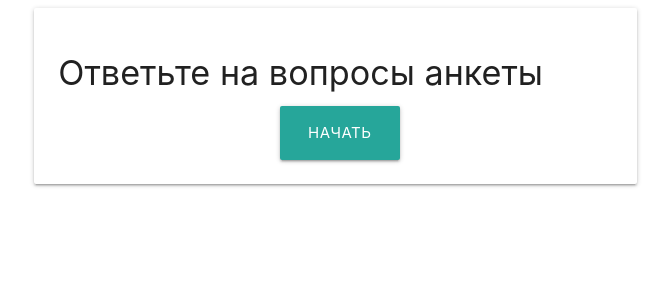
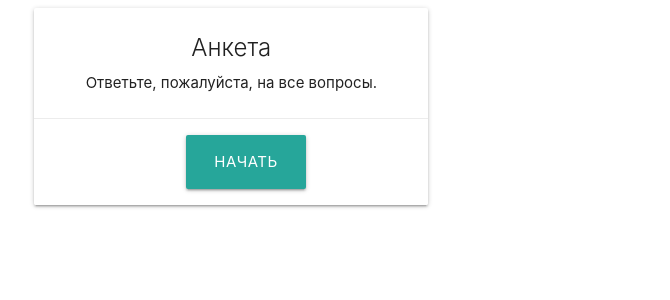
Before and after one commit to valer9evi3/test-app, a React (Create React App) app: page / in a window 1280 px wide. Shown: the top 300 px of the page, without its empty margins (7-677 px from the left). Built offline with nearby package versions, Linux system fonts and the light colour scheme.

Commit message:
add css for homeForm, fix visual for others forms

```diff
--- a/src/components/HomeScreen.tsx
+++ b/src/components/HomeScreen.tsx
@@ -4,10 +4,15 @@ function HomeScreen(props: IQuestionaryProps) {
   const { changeState } = props;
   return (
     <div className="row">
-      <div className="col s6 m6">
+      <div className="col s1 m4">
         <div className="card white darken-1">
           <div className="card-content">
-            <h4>Ответьте на вопросы анкеты</h4>
+            <span className="card-title center-align">Анкета</span>
+            <p className="center-align">
+              Ответьте, пожалуйста, на все вопросы.
+            </p>
+          </div>
+          <div className="card-action">
             <a
               className="waves-effect waves-light btn-large"
               onClick={changeState}
--- a/src/components/QuestionaryForm.tsx
+++ b/src/components/QuestionaryForm.tsx
@@ -7,7 +7,7 @@ function QuestionaryForm(props: IQuestionaryProps) {
   const { questionary, changeState, length, selectedAsnwer } = props;
   return (
     <div className="row">
-      <div className="col s12 m6">
+      <div className="col s1 m4">
         <TitleForm
           questionary={questionary}
           changeState={changeState}
--- a/src/components/TotalForm.tsx
+++ b/src/components/TotalForm.tsx
@@ -6,7 +6,7 @@ function TotalForm(props: IQuestionaryProps) {
   const { questionary, changeState, length, selectedAsnwer } = props;
   return (
     <div className="row">
-      <div className="col s12 m6">
+      <div className="col s1 m4">
         <TitleForm
           questionary={questionary}
           changeState={changeState}
@@ -19,7 +19,10 @@ function TotalForm(props: IQuestionaryProps) {
           length={length}
           selectedAsnwer={selectedAsnwer}
         />
-        <a className="waves-effect waves-light btn-large" onClick={changeState}>
+        <a
+          className="waves-effect waves-light btn-large right"
+          onClick={changeState}
+        >
           Ok
         </a>
       </div>
--- a/src/index.css
+++ b/src/index.css
@@ -3,5 +3,5 @@
 }
 
 .btn-large {
-  margin-left: 40%;
+  margin-left: 10vmax;
 }
```
